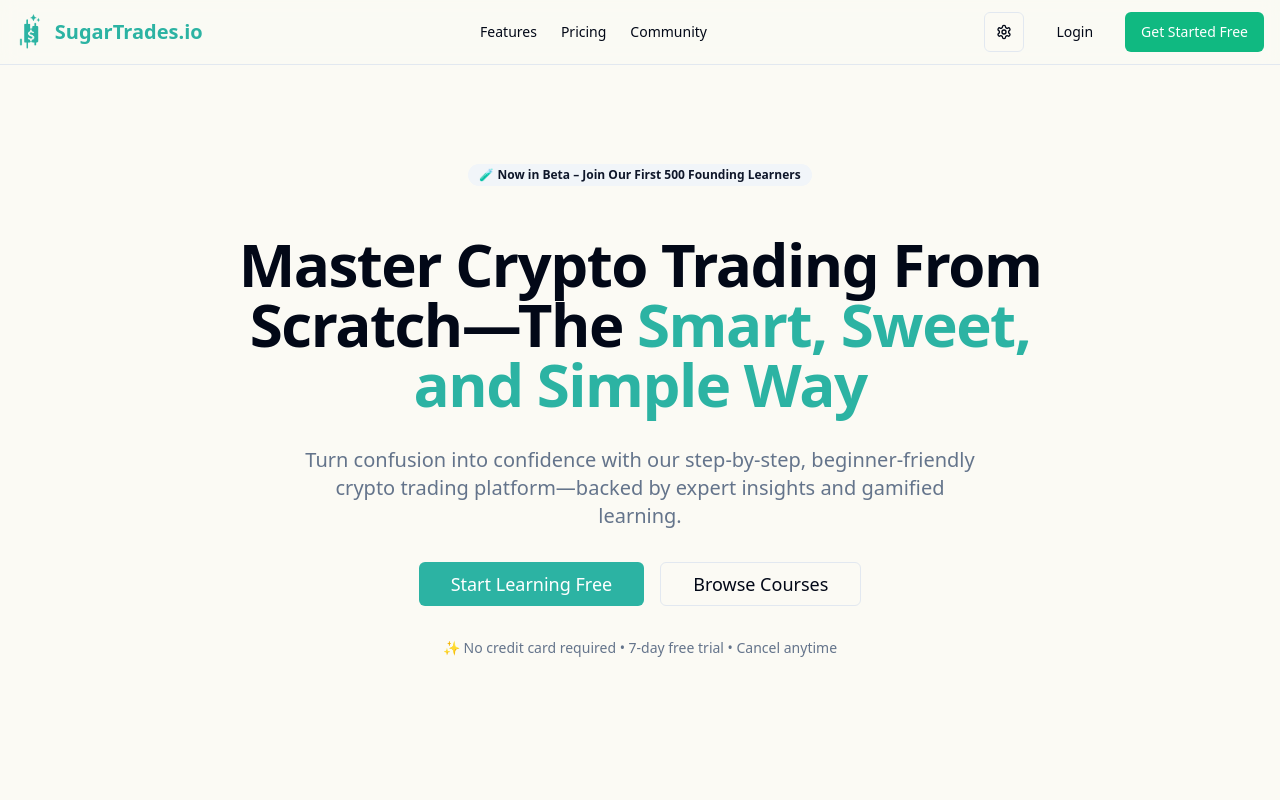
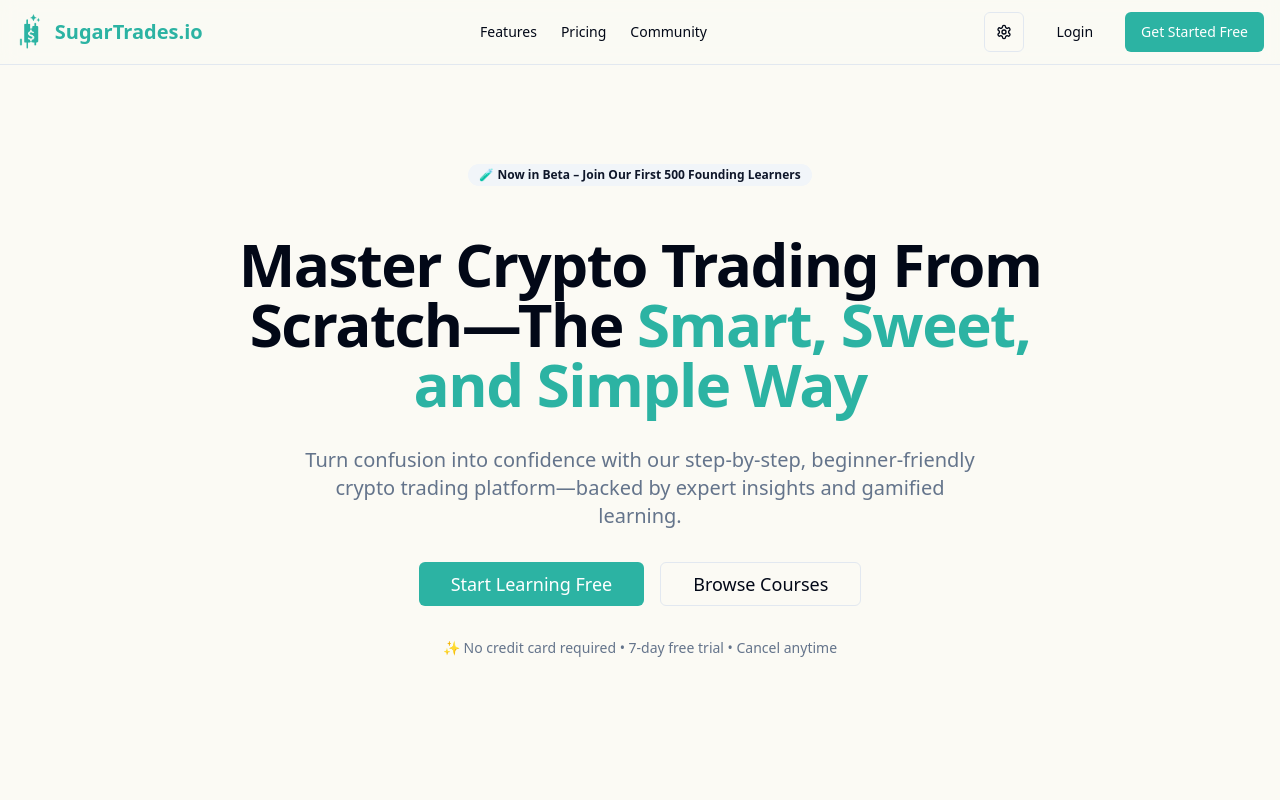
Before and after one commit to sugartrades/sugar-flow-academy, a React (Vite) app: page / in a window 1280 px wide. Shown: the top 800 px of the page. Built offline with nearby package versions, Linux system fonts and the light colour scheme.

Commit message:
Fix: Update green button colors
Updated all green buttons across the site to match the new primary color #2CB3A3. This change ensures visual consistency with the updated branding.

```diff
--- a/src/components/Header.tsx
+++ b/src/components/Header.tsx
@@ -64,7 +64,7 @@ export function Header({ showAuth = true }: HeaderProps) {
               <DropdownMenuTrigger asChild>
                 <Button variant="ghost" className="relative h-8 w-8 rounded-full">
                   <Avatar className="h-8 w-8">
-                    <AvatarFallback className="bg-emerald-500 text-white">
+                    <AvatarFallback className="bg-primary text-white">
                       {getInitials(user.user_metadata?.full_name || user.email || 'U')}
                     </AvatarFallback>
                   </Avatar>
@@ -105,7 +105,7 @@ export function Header({ showAuth = true }: HeaderProps) {
                 </Button>
                 <Button
                   onClick={() => navigate('/auth')}
-                  className="bg-emerald-500 hover:bg-emerald-600"
+                  className="bg-primary hover:bg-primary/90"
                 >
                   Get Started Free
                 </Button>
```
